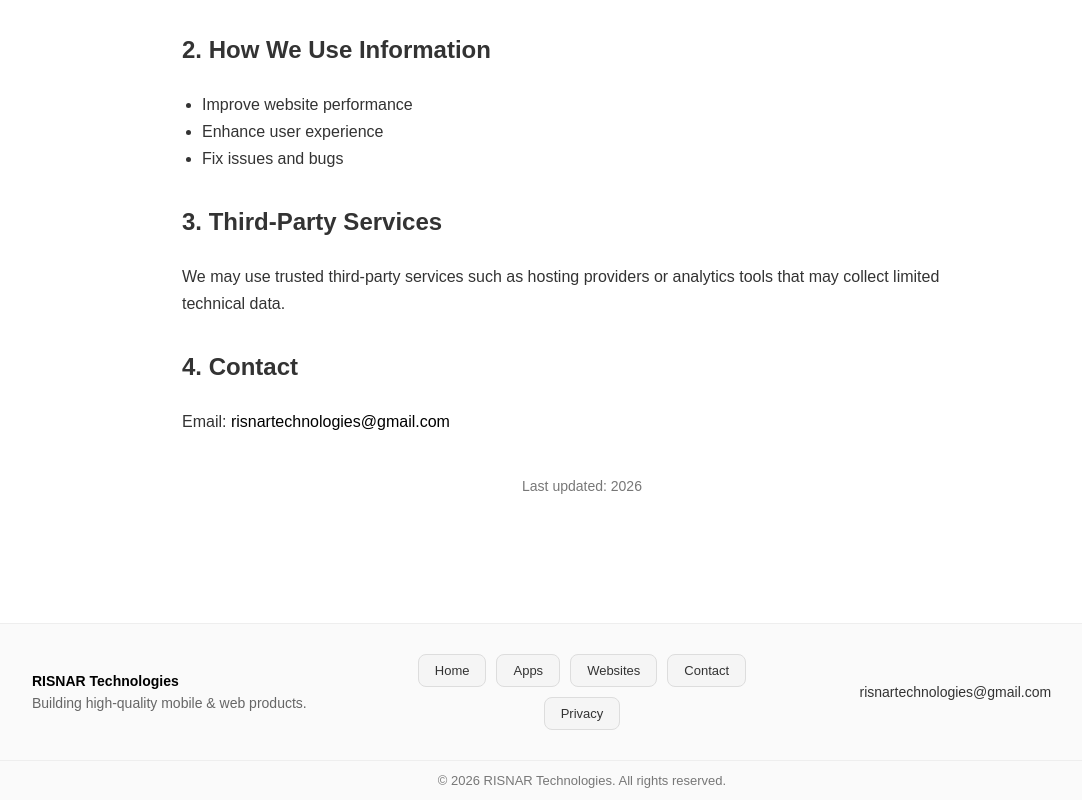
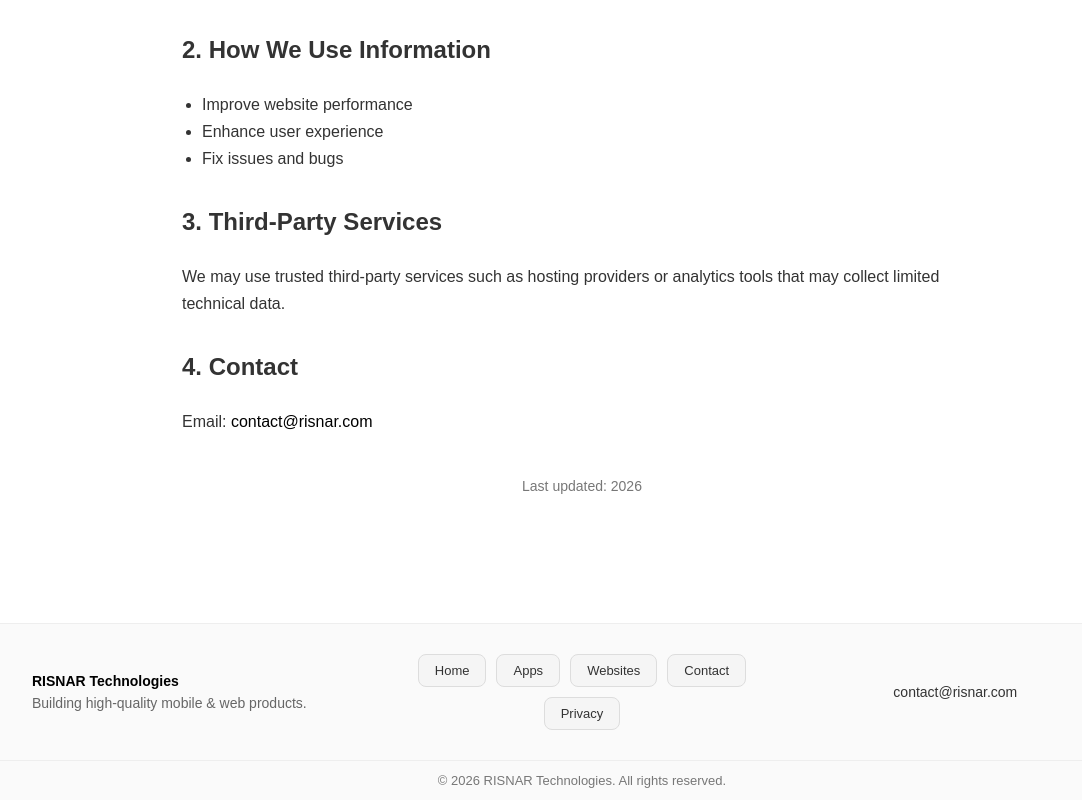
Before and after one commit to risnartechnologies/risnar-website, a Next.js app: page /privacy in a window 1280 px wide. Shown: the part 504-1304 px from the top of the page, without its empty margins (58-1140 px from the left). Built offline with nearby package versions, Linux system fonts and the light colour scheme.

Commit message:
chore: update all email references to contact@risnar.com across site

```diff
--- a/app/apps/[slug]/privacy-policy/page.tsx
+++ b/app/apps/[slug]/privacy-policy/page.tsx
@@ -121,7 +121,7 @@ export default async function PrivacyPolicy({ params }: any) {
       </p>
 
       <h2 style={{ marginTop: "30px" }}>5. Contact</h2>
-      <p>Email: risnartechnologies@gmail.com</p>
+      <p>Email: contact@risnar.com</p>
     </main>
   );
 }
--- a/app/components/Footer.tsx
+++ b/app/components/Footer.tsx
@@ -73,14 +73,14 @@ export default function Footer() {
         {/* RIGHT */}
         <div style={{ flex: "1 1 220px" }}>
           <a
-            href="mailto:risnartechnologies@gmail.com"
+            href="mailto:contact@risnar.com"
             style={{
               color: "#333",
               textDecoration: "none",
               wordBreak: "break-word",
             }}
           >
-            risnartechnologies@gmail.com
+            contact@risnar.com
           </a>
         </div>
       </div>
--- a/app/contact/page.tsx
+++ b/app/contact/page.tsx
@@ -20,7 +20,7 @@ export default function ContactPage() {
     );
 
     // Open default email client with prefilled data
-    window.location.href = `mailto:risnartechnologies@gmail.com?subject=${subject}&body=${body}`;
+    window.location.href = `mailto:contact@risnar.com?subject=${subject}&body=${body}`;
 
     // Reset form fields after click
     setName("");
--- a/app/privacy/page.tsx
+++ b/app/privacy/page.tsx
@@ -69,10 +69,10 @@ export default function PrivacyPage() {
       <p>
         Email:{" "}
         <a
-          href="mailto:risnartechnologies@gmail.com"
+          href="mailto:contact@risnar.com"
           style={{ color: "#000", textDecoration: "none", fontWeight: "500" }}
         >
-          risnartechnologies@gmail.com
+          contact@risnar.com
         </a>
       </p>
 
```
Also changed, not shown: public/lalify.svg.
